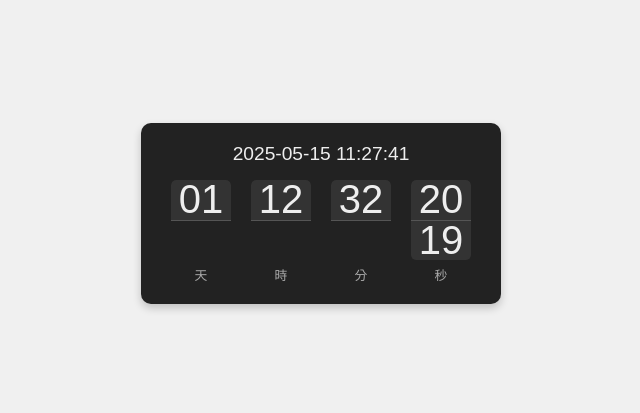
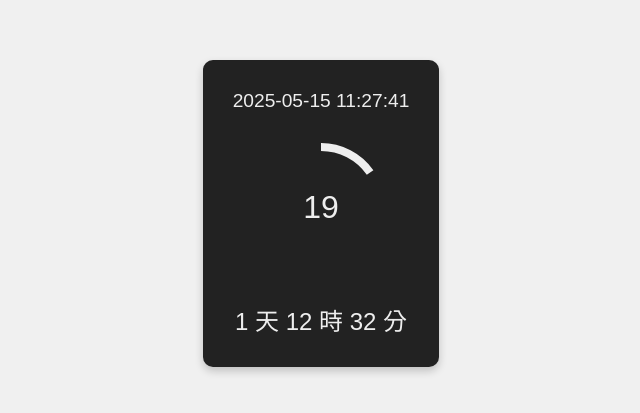
Before and after one commit to colacat878787/aviprofile, a plain HTML site: page index.html in a window 1280 px wide. Shown: the part 187-600 px from the top of the page, without its empty margins (319-959 px from the left). Drawn offline with Linux system fonts and the light colour scheme.

Commit message:
Update index.html

```diff
--- a/index.html
+++ b/index.html
@@ -15,157 +15,93 @@
             margin: 0;
         }
 
-        .clock-container {
+        .countdown-container {
             background-color: #222;
             border-radius: 10px;
-            padding: 20px;
+            padding: 30px;
             box-shadow: 0 4px 8px rgba(0, 0, 0, 0.2);
+            text-align: center;
+            color: #eee;
         }
 
         #date-time {
-            color: #eee;
             font-size: 1.2em;
-            text-align: center;
-            margin-bottom: 15px;
+            margin-bottom: 20px;
         }
 
-        .time-segment {
-            display: inline-block;
-            margin: 0 10px;
+        .circle-progress {
+            position: relative;
+            width: 150px;
+            height: 150px;
+            margin: 20px auto;
         }
 
-        .digit-container {
-            position: relative;
-            width: 60px;
-            height: 80px;
-            overflow: hidden;
-            border-radius: 5px;
+        .progress-ring {
+            width: 100%;
+            height: 100%;
         }
 
-        .digit-front, .digit-back {
-            position: absolute;
-            top: 0;
-            left: 0;
-            width: 100%;
-            height: 50%;
-            background-color: #333;
-            color: #eee;
-            font-size: 2.5em;
-            display: flex;
-            justify-content: center;
-            align-items: center;
-            box-sizing: border-box;
+        .progress-ring__circle {
+            transition: stroke-dashoffset 0.35s;
+            transform: rotate(-90deg);
+            transform-origin: 50% 50%;
         }
 
-        .digit-front {
-            border-bottom: 1px solid #555;
-            border-radius: 5px 5px 0 0;
-            transform-origin: bottom center;
+        .progress-value {
+            position: absolute;
+            top: 50%;
+            left: 50%;
+            transform: translate(-50%, -50%);
+            font-size: 2em;
         }
 
-        .digit-back {
-            top: 50%;
-            border-top: 1px solid #555;
-            border-radius: 0 0 5px 5px;
-            transform-origin: top center;
-            transform: rotateX(180deg);
-        }
-
-        .digit-current, .digit-next {
-            position: absolute;
-            width: 100%;
-            height: 50%;
-            display: flex;
-            justify-content: center;
-            align-items: center;
-            font-size: 2.5em;
-            color: #eee;
-        }
-
-        .digit-current {
-            top: 0;
-            background-color: #333;
-            border-radius: 5px 5px 0 0;
-            border-bottom: 1px solid #555;
-        }
-
-        .digit-next {
-            top: 50%;
-            background-color: #333;
-            border-radius: 0 0 5px 5px;
-            border-top: 1px solid #555;
-            transform: translateY(100%);
-        }
-
-        .label {
-            display: block;
-            font-size: 0.8em;
-            color: #aaa;
-            text-align: center;
-            margin-top: 5px;
-        }
-
-        .time-group {
-            display: inline-flex;
-            flex-direction: column;
-            align-items: center;
-            margin: 0 10px;
+        #time-left {
+            font-size: 1.5em;
+            margin-top: 10px;
         }
     </style>
 </head>
 <body>
-    <div class="clock-container">
+    <div class="countdown-container">
         <div id="date-time"></div>
-        <div style="display: flex;">
-            <div class="time-group">
-                <div id="days" class="digit-container">
-                    <div class="digit-current">00</div>
-                    <div class="digit-next">00</div>
-                </div>
-                <div class="label">天</div>
-            </div>
-            <div class="time-group">
-                <div id="hours" class="digit-container">
-                    <div class="digit-current">00</div>
-                    <div class="digit-next">00</div>
-                </div>
-                <div class="label">時</div>
-            </div>
-            <div class="time-group">
-                <div id="minutes" class="digit-container">
-                    <div class="digit-current">00</div>
-                    <div class="digit-next">00</div>
-                </div>
-                <div class="label">分</div>
-            </div>
-            <div class="time-group">
-                <div id="seconds" class="digit-container">
-                    <div class="digit-current">00</div>
-                    <div class="digit-next">00</div>
-                </div>
-                <div class="label">秒</div>
-            </div>
+        <div class="circle-progress">
+            <svg class="progress-ring" width="150" height="150">
+                <circle
+                    class="progress-ring__circle"
+                    stroke="#eee"
+                    stroke-width="8"
+                    fill="transparent"
+                    r="60"
+                    cx="75"
+                    cy="75"
+                    stroke-dasharray="377"
+                    stroke-dashoffset="0"
+                />
+            </svg>
+            <div id="seconds-left" class="progress-value"></div>
         </div>
+        <div id="time-left"></div>
     </div>
 
     <script>
-        const daysElement = document.getElementById('days');
-        const hoursElement = document.getElementById('hours');
-        const minutesElement = document.getElementById('minutes');
-        const secondsElement = document.getElementById('seconds');
         const dateTimeElement = document.getElementById('date-time');
+        const secondsLeftElement = document.getElementById('seconds-left');
+        const timeLeftElement = document.getElementById('time-left');
+        const circle = document.querySelector('.progress-ring__circle');
+        const radius = circle.r.baseVal.value;
+        const circumference = 2 * Math.PI * radius;
 
-        let currentDays = 0;
-        let currentHours = 0;
-        let currentMinutes = 0;
-        let currentSeconds = 0;
+        circle.style.strokeDasharray = `${circumference} ${circumference}`;
+        circle.style.strokeDashoffset = circumference;
 
-        function updateClock() {
+        function setProgress(percent) {
+            const offset = circumference - percent / 100 * circumference;
+            circle.style.strokeDashoffset = offset;
+        }
+
+        function updateCountdown() {
             const now = new Date();
-            const year = 2025; // 114年
-            const month = 5 - 1; // JavaScript 的月份是從 0 開始
-            const day = 17;
-            const examDate = new Date(year, month, day, 0, 0, 0);
+            const examDate = new Date('2025-05-17T00:00:00');
 
             const nowYear = now.getFullYear();
             const nowMonth = String(now.getMonth() + 1).padStart(2, '0');
@@ -179,43 +115,47 @@
             const timeDiff = examDate.getTime() - now.getTime();
 
             if (timeDiff <= 0) {
-                updateDisplay('days', '00');
-                updateDisplay('hours', '00');
-                updateDisplay('minutes', '00');
-                updateDisplay('seconds', '00');
-                dateTimeElement.innerText = '月考已開始！';
+                secondsLeftElement.innerText = '0';
+                timeLeftElement.innerText = '月考已開始！';
+                setProgress(0);
                 return;
             }
 
-            const daysLeft = Math.floor(timeDiff / (1000 * 60 * 60 * 24));
-            const hoursLeft = Math.floor((timeDiff % (1000 * 60 * 60 * 24)) / (1000 * 60 * 60));
-            const minutesLeft = Math.floor((timeDiff % (1000 * 60 * 60)) / (1000 * 60));
-            const secondsLeft = Math.floor((timeDiff % (1000 * 60)) / 1000);
+            const totalSecondsLeft = Math.floor(timeDiff / 1000);
+            const daysLeft = Math.floor(totalSecondsLeft / (60 * 60 * 24));
+            const hoursLeft = Math.floor((totalSecondsLeft % (60 * 60 * 24)) / (60 * 60));
+            const minutesLeft = Math.floor((totalSecondsLeft % (60 * 60)) / 60);
+            const secondsLeft = totalSecondsLeft % 60;
 
-            updateDisplay('days', String(daysLeft).padStart(2, '0'));
-            updateDisplay('hours', String(hoursLeft).padStart(2, '0'));
-            updateDisplay('minutes', String(minutesLeft).padStart(2, '0'));
-            updateDisplay('seconds', String(secondsLeft).padStart(2, '0'));
+            secondsLeftElement.innerText = secondsLeft;
+            timeLeftElement.innerText = `${daysLeft} 天 ${hoursLeft} 時 ${minutesLeft} 分`;
+
+            // 計算秒的百分比，用於更新圓圈
+            const totalSecondsInDay = 24 * 60 * 60;
+            const secondsPassedToday = now.getHours() * 3600 + now.getMinutes() * 60 + now.getSeconds();
+            const percentOfDayPassed = (secondsPassedToday / totalSecondsInDay) * 100; // 這不是倒數的百分比
+
+            // 這裡我們用剩餘的總秒數相對於一個假定的總秒數來做演示
+            // 更精確的圓圈應該基於剩餘時間的比例來縮小
+            const initialTotalSeconds = (new Date('2025-05-17T00:00:00').getTime() - new Date().getTime()) / 1000;
+            const remainingPercentage = (totalSecondsLeft / initialTotalSeconds) * 100;
+            setProgress(100 - (totalSecondsLeft / (24 * 60 * 60 * 180)) * 100); // 調整除數以控制縮小速度
+
+            // 一個更簡單的只基於秒的圓圈
+            const secondsInMinute = 60;
+            const secondPercentage = (secondsLeft / secondsInMinute) * 100;
+            // setProgress(100 - secondPercentage); // 如果你想要每分鐘重置的秒針效果
+
+            // 這裡我們讓圓圈基於剩餘總時間緩慢縮小
+            const arbitraryTotalTimeForCircle = 24 * 60 * 60 * 10; // 假設一個較長的時間範圍
+            const remainingTimeRatioForCircle = totalSecondsLeft / arbitraryTotalTimeForCircle;
+            setProgress(Math.max(0, remainingTimeRatioForCircle * 100));
+
+
         }
 
-        function updateDisplay(elementId, newValue) {
-            const element = document.getElementById(elementId);
-            const current = element.querySelector('.digit-current');
-            const next = element.querySelector('.digit-next');
-
-            if (current.innerText !== newValue) {
-                next.innerText = newValue;
-                // 觸發動畫 (簡化，沒有實際滑動)
-                next.style.transform = 'translateY(0)';
-                setTimeout(() => {
-                    current.innerText = newValue;
-                    next.style.transform = 'translateY(100%)';
-                }, 300); // 模擬動畫時間
-            }
-        }
-
-        setInterval(updateClock, 1000);
-        updateClock();
+        setInterval(updateCountdown, 1000);
+        updateCountdown();
     </script>
 </body>
 </html>
```
